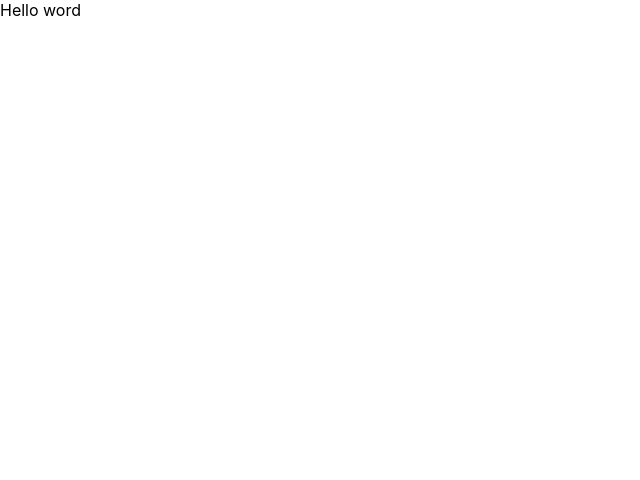
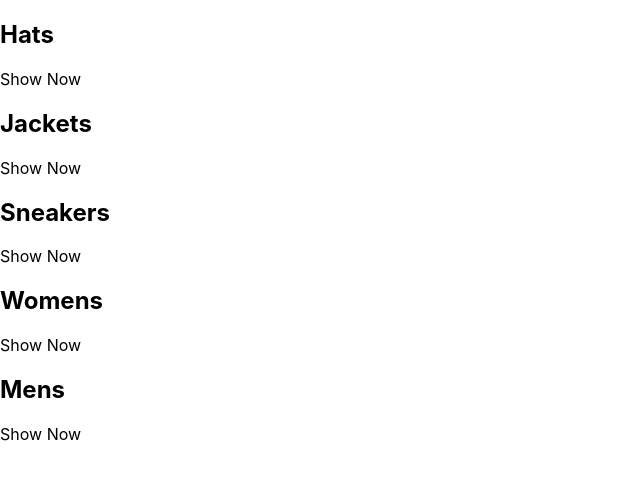
Before and after one commit to YasEli/crwn-clothing, a React (Create React App) app: page / in a window 1280 px wide. Shown: the top 480 px of the page, without its empty margins (0-640 px from the left). Built offline with nearby package versions, Linux system fonts and the light colour scheme.

Commit message:
Scaffolding Our Capstone Project

```diff
--- a/src/App.js
+++ b/src/App.js
@@ -1,7 +1,41 @@
 const App = () => {
   return (
-    <div>
-      Hello word
+    <div className="categories-container">
+      <div className="category-container">
+        {/*img */}
+        <div className="category-body-container">
+          <h2>Hats</h2>
+          <p>Show Now</p>
+        </div>
+      </div>
+      <div className="category-container">
+        {/*img */}
+        <div className="category-body-container">
+          <h2>Jackets</h2>
+          <p>Show Now</p>
+        </div>
+      </div>
+      <div className="category-container">
+        {/*img */}
+        <div className="category-body-container">
+          <h2>Sneakers</h2>
+          <p>Show Now</p>
+        </div>
+      </div>
+      <div className="category-container">
+        {/*img */}
+        <div className="category-body-container">
+          <h2>Womens</h2>
+          <p>Show Now</p>
+        </div>
+      </div>
+      <div className="category-container">
+        {/*img */}
+        <div className="category-body-container">
+          <h2>Mens</h2>
+          <p>Show Now</p>
+        </div>
+      </div>
     </div>
   );
 }
```
